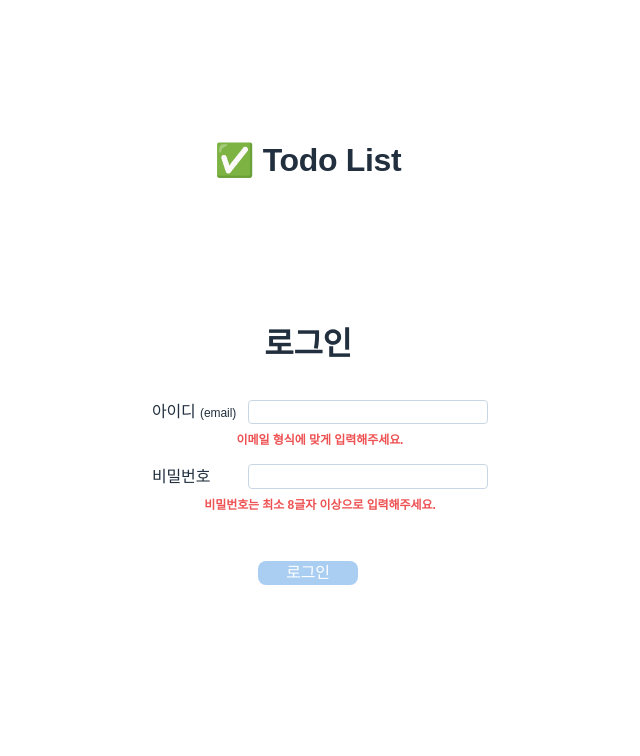
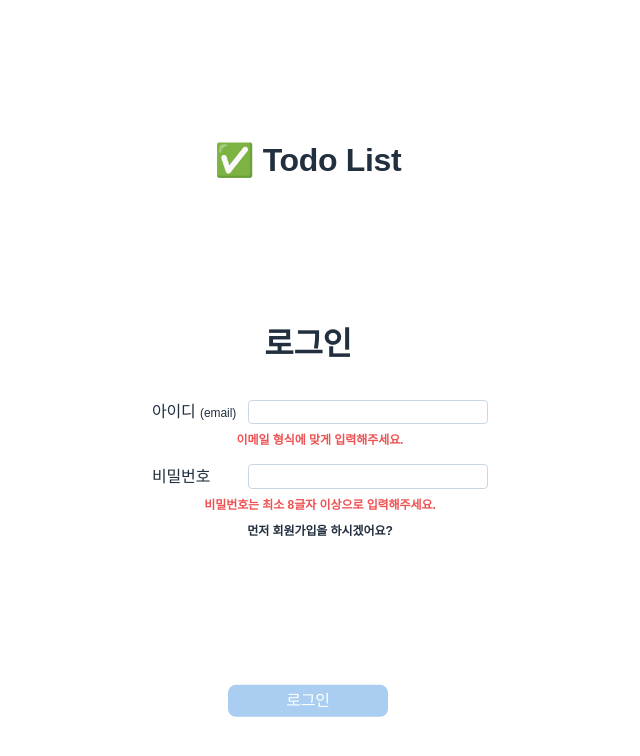
Before and after one commit to yondo123/wanted-pre-onboarding-fe-7, a React (Create React App) app: page /signin in a window 1280 px wide. Shown: the top 756 px of the page, without its empty margins (332-972 px from the left). Built offline with nearby package versions, Linux system fonts and the light colour scheme; a web font is replaced by a local one.

Commit message:
feat : 회원가입/로그인 바로이동 링크 추가

```diff
--- a/src/pages/Sign.jsx
+++ b/src/pages/Sign.jsx
@@ -1,15 +1,19 @@
 import { useState } from 'react';
-import { useLocation, useNavigate } from 'react-router-dom';
+import { Link, useLocation, useNavigate } from 'react-router-dom';
 import { requestSignIn, requestSignUp } from '../api/auth';
 
 const Sign = function () {
     const data = {
         signin: {
             text: '로그인',
+            replaceText : '먼저 회원가입을 하시겠어요?',
+            replaceLink : "/signup",
             call: fetchSignIn
         },
         signup: {
             text: '회원가입',
+            replaceText : '이미 계정이 있으신가요?',
+            replaceLink : "/signin",
             call: fetchSignUp
         }
     };
@@ -97,6 +101,9 @@ const Sign = function () {
                         비밀번호는 최소 8글자 이상으로 입력해주세요.
                     </p>
                 </div>
+                <div className='replace'>
+                    <Link to={data[path].replaceLink} replace={true}><span className='text-sm'>{ data[path].replaceText}</span></Link>
+                </div>
                 <button
                     type="button"
                     className="button-normal submit"
--- a/src/styles/layouts/_form.scss
+++ b/src/styles/layouts/_form.scss
@@ -2,6 +2,7 @@
     .title {
         text-align: center;
     }
+
 
     .input-wrap {
         margin-top: 16px;
@@ -24,12 +25,20 @@
         }
     }
 
+    .replace {
+        padding-left: 24px;
+        margin-top: 8px;
+        font-weight: 700;
+    }
+
     .submit {
         position: absolute;
+        height: 32px;
+        width: 160px;
         left: 50%;
-        transform: translateX(-50%);
+        bottom: 10%;
+        transform: translate(-50%, -10%);
         margin-top: 32px;
-        position: absolute;
     }
 
     @include responsive(Tablet) {
@@ -63,8 +72,18 @@
             }
         }
 
+        .replace{
+            position: absolute;
+            left: 50%;
+            transform: translateX(-50%);
+        }
+
         .submit {
-            margin-top: 48px;
+            position: absolute;
+            width: 160px;
+            left: 50%;
+            bottom: 10%;
+            transform: translate(-50%, -10%);
         }
     }
 }
```
